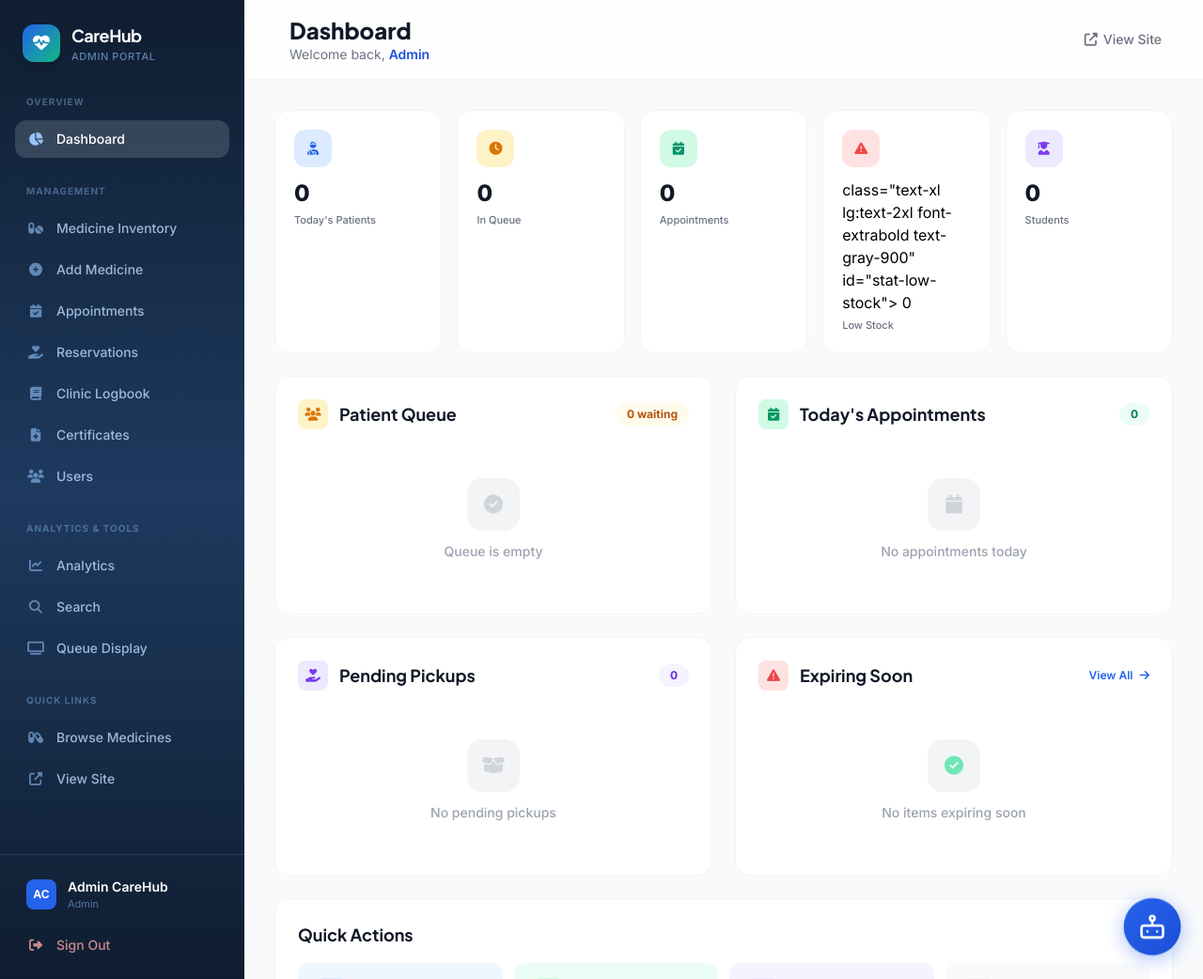
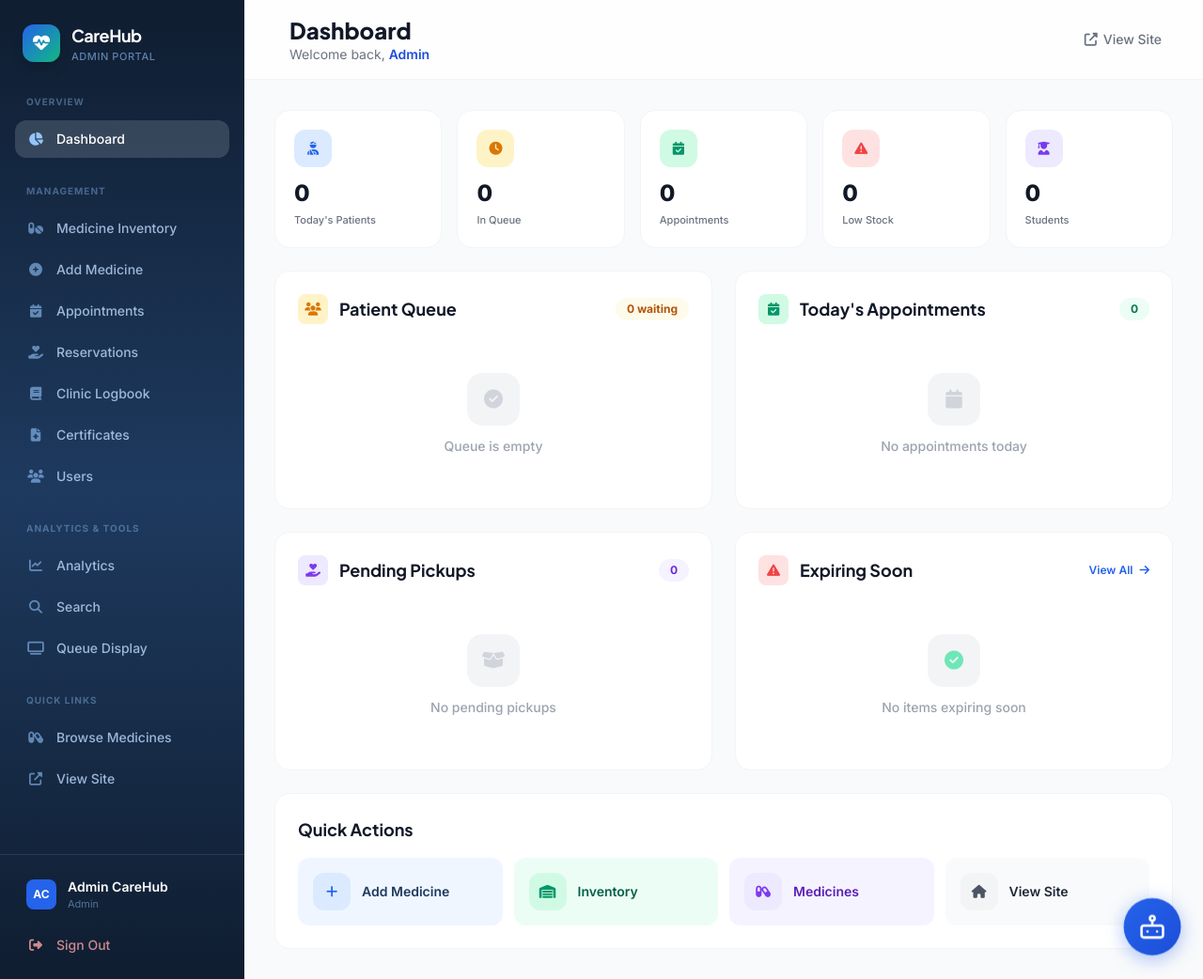
Before and after one commit to dev-lou/clinic, a Flask app: page /admin in a window 1280 px wide. Shown: the whole page at 94% size. Run offline with Flask 3, Linux system fonts and the light colour scheme; a user stored in the database is signed in; some libraries are stand-ins or nearby versions.

Commit message:
Fix syntax error in admin dashboard low stock card

```diff
--- a/templates/admin.html
+++ b/templates/admin.html
@@ -41,9 +41,9 @@
             <div class="w-9 h-9 lg:w-10 lg:h-10 bg-red-100 rounded-xl flex items-center justify-center mb-3">
                 <i class="fas fa-exclamation-triangle text-red-500 text-sm"></i>
             </div>
-            class="text-xl lg:text-2xl font-extrabold {% if low_stock_count > 0 %}text-red-600{% else %}text-gray-900{%
-            endif %}" id="stat-low-stock">
-            {{ low_stock_count }}</p>
+            <p class="text-xl lg:text-2xl font-extrabold {% if low_stock_count > 0 %}text-red-600{% else %}text-gray-900{% endif %}"
+                id="stat-low-stock">
+                {{ low_stock_count }}</p>
             <p class="text-[11px] text-gray-500 font-medium mt-1">Low Stock</p>
         </div>
         <div class="stat-card bg-white rounded-2xl border border-gray-100 p-4 lg:p-5 col-span-2 sm:col-span-1">
```
